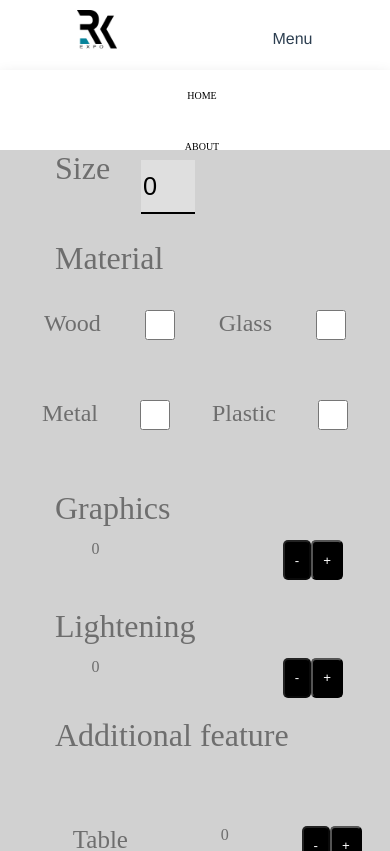
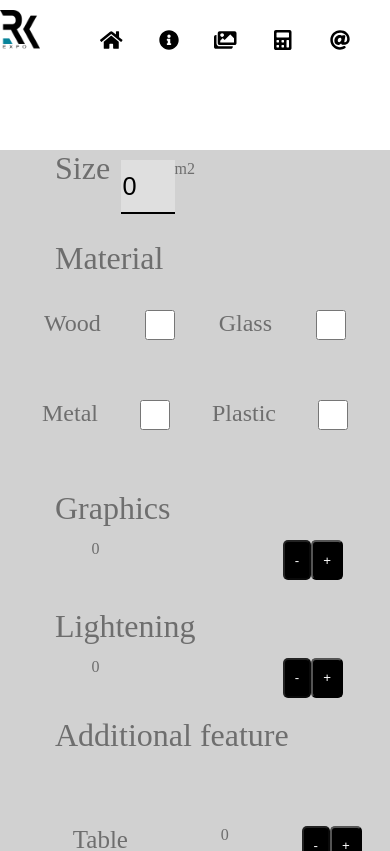
Before and after one commit to gyetvanakos/rkexpo, a Vue app: page /Calculator in a window 390 px wide. Shown: the top 851 px of the page. Built offline with nearby package versions, Linux system fonts and the light colour scheme.

Commit message:
mobile header

```diff
--- a/src/views/Calculator.vue
+++ b/src/views/Calculator.vue
@@ -5,7 +5,7 @@
       <section id="leftbox">
         <div id="operations">
           <div id="size">
-            <div class="calctitle">{{ $t("size") }}</div>
+            <div class="calctitle">{{ $t("size") }} </div>
             <div class="multiply">
                 <input
                   id='multiplyinput'
@@ -13,7 +13,7 @@
                   type="number"
                   v-model="squareMeter"
                   @change="squareMeterChanged"
-                />
+                />m2
             </div>
           </div>
           <div id="material">
--- a/src/views/header.vue
+++ b/src/views/header.vue
@@ -3,7 +3,7 @@
     <div class="logo">
       <img src="../assets/logo-black@2x.png" alt="" />
     </div>
-    <div class="dropdown">
+    <!--<div class="dropdown">
       <div class="logom">
         <img src="../assets/logo-black@2x.png" alt="" />
       </div>
@@ -31,7 +31,19 @@
           </button>
         </div>
       </div>
+    </div>-->
+    <div class="logom">
+        <img src="../assets/logo-black@2x.png" alt="" />
+      </div>
+    <div id="mobilenav" style="font-size: 10.5rem;">
+      <router-link to="/"><a class="navicon"><i class="fas fa-home"></i></a></router-link>
+      <router-link to="/about"><a class="navicon"><i class="fas fa-info-circle"></i></a></router-link>
+      <router-link class="navigationref" to="/References"><a class="navicon"><i class="fas fa-images"></i></a></router-link>
+      <router-link to="/Calculator"><a class="navicon"><i class="fas fa-calculator"></i></a></router-link>
+      <router-link to="/Contact"><a class="navicon"><i class="fas fa-at"></i></a></router-link>
     </div>
+
+
     <div id="nav">
       <router-link to="/">{{ $t("home") }}</router-link>
       <router-link to="/about">{{ $t("about") }}</router-link>
@@ -153,6 +165,10 @@ export default {
   }
 }
 
+#mobilenav{
+  display: none;
+}
+
 /*dropdown*/
 .mainmenubtn {
   border: none;
@@ -188,6 +204,10 @@ export default {
 }
 
 @media only screen and (max-width: 414px) {
+  .logo {
+  display: none;
+}
+
   #nav {
     height: 500px;
     display: none;
@@ -205,20 +225,16 @@ export default {
   a {
     font-weight: bold;
     color: black;
-    font-size: 10px !important;
+    font-size: 20px !important;
     display: inline-block;
     text-decoration: none;
     padding-left: 7px !important;
-    padding-top: 25px;
+    font-size: 30px;
+    padding-top:15px;
+    width: 50px;
+  }
 
-    &.router-link-exact-active {
-      color: #048198;
-    }
-  }
   .logo img {
-    height: 40px;
-    width: 40px;
-    padding-top: 10px;
     display: none;
   }
 
@@ -287,5 +303,20 @@ export default {
     align-content: space-around;
     justify-content: space-around;
   }
+    #mobilenav{
+    display: flex;
+    align-content: center;
+    justify-content: center;
+    width: 100%;
+
+  }
+
+  .navicon{
+    font-size: 50px;
+    display: flex;
+    align-content: space-evenly;
+    justify-content: center;
+  }
+
 }
 </style>
```
